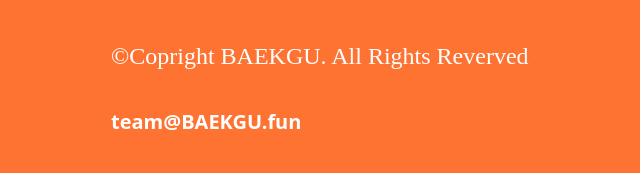
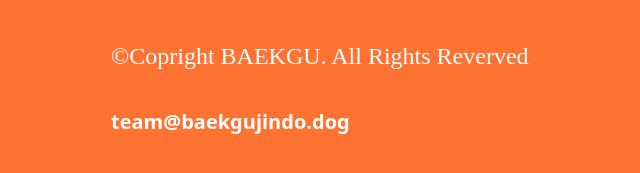
Before and after one commit to magicwebkraken/jindojindo, a plain HTML site: page index.html in a window 1280 px wide. Shown: the part 9856-10029 px from the top of the page, 13-653 px from the left. Drawn offline with nearby package versions, Linux system fonts and the light colour scheme; a web font is replaced by a local one.

Commit message:
dfdsfdsf

```diff
--- a/index.html
+++ b/index.html
@@ -755,7 +755,7 @@
         <h1 class="font-chivo text-white lg:text-2xl lg:py-9 ">&copy;Copright BAEKGU. All Rights Reverved
         </h1>
         <h1 class="text-xs lg:text-xl font-semibold text-white">
-          team@BAEKGU.fun
+          team@baekgujindo.dog
         </h1>
       </div>
       <div class="m-6">
```
